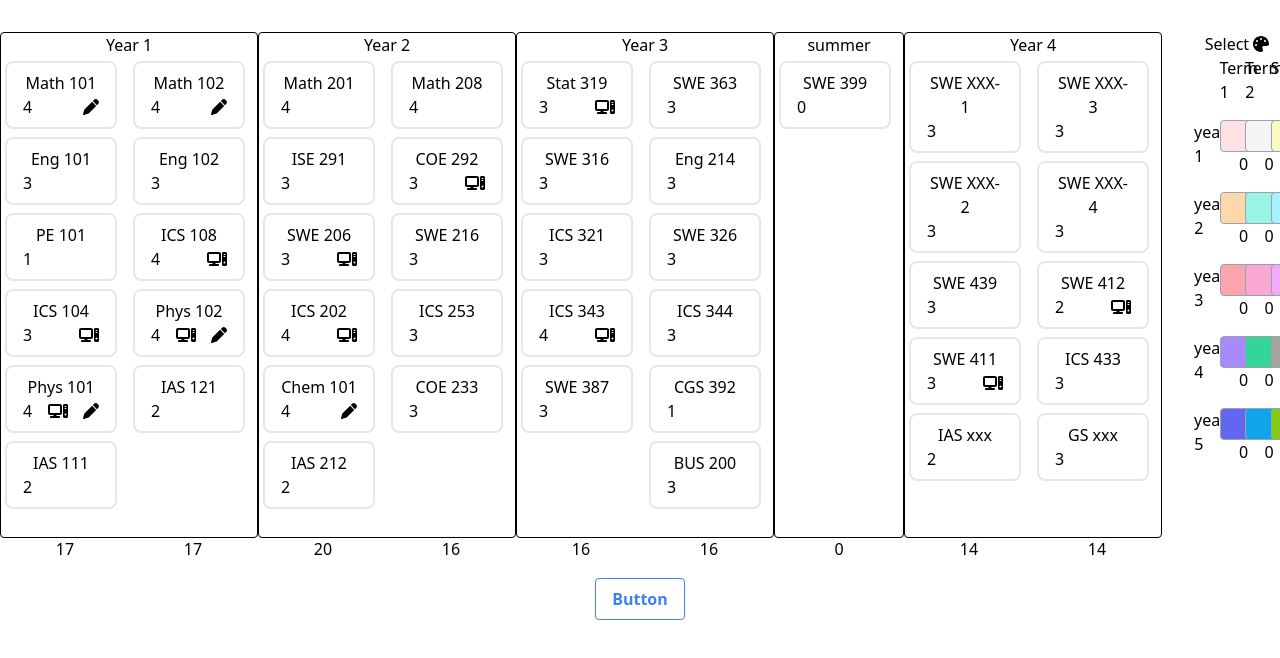
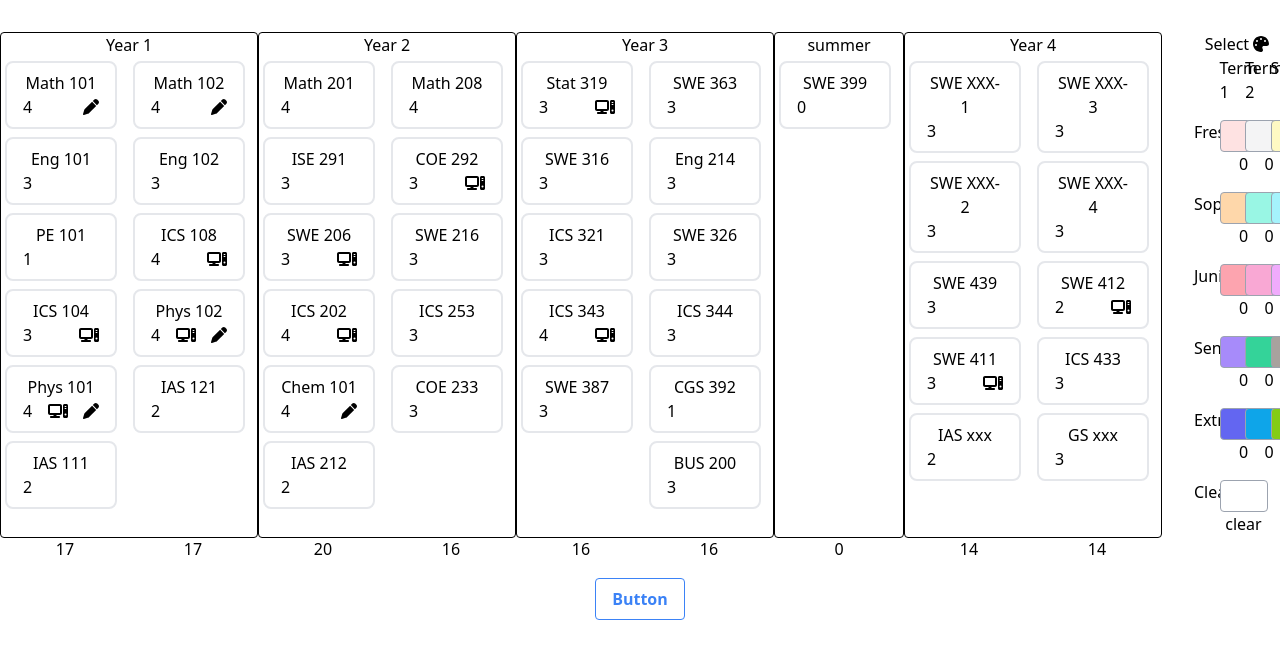
Before and after one commit to hussain-alsayedali/Plan-Maker, a React (Vite) app: page / in a window 1280 px wide. Shown: the top 658 px of the page. Built offline with nearby package versions, Linux system fonts and the light colour scheme.

Commit message:
clear button added , functionality needed

```diff
--- a/src/ColorPalette.jsx
+++ b/src/ColorPalette.jsx
@@ -21,6 +21,16 @@ for (let i = 0; i < 5; i++) {
 // console.log("meow ", colors[0]);
 export default function ColorPalette(props) {
   let colorBlocks = {};
+  let clearBlock = (
+    <ColorBlock
+      hours="clear"
+      bgColor="white"
+      selected={props.currentTerm === "clear"}
+      handleChange={() => props.handleChange("clear")}
+      id="clear"
+      key="clear"
+    />
+  );
 
   for (let i = 0; i < colorsKeys.length; i++) {
     let currentArrayBlocks = [];
@@ -59,19 +69,21 @@ export default function ColorPalette(props) {
         <h3 className="text-center">Term 1</h3>
         <h3 className="text-center">Term 2</h3>
         <h3 className="text-center">Summer</h3>
-        <h3 className="text-center">year 1</h3>
+        <h3 className="text-center">Freshman</h3>
         {colorBlocks[0]}
 
-        <h3 className="text-center">year 2</h3>
+        <h3 className="text-center">Sophmore</h3>
         {colorBlocks[1]}
-        <h3 className="text-center">year 3</h3>
+        <h3 className="text-center">Junior</h3>
         {colorBlocks[2]}
 
-        <h3 className="text-center">year 4</h3>
+        <h3 className="text-center">Senior</h3>
         {colorBlocks[3]}
 
-        <h3 className="text-center">year 5</h3>
+        <h3 className="text-center">Extra</h3>
         {colorBlocks[4]}
+        <h3 className="text-center">Clear</h3>
+        <div className="col-span-3">{clearBlock}</div>
       </div>
     </div>
   );
--- a/src/Plan.jsx
+++ b/src/Plan.jsx
@@ -72,7 +72,7 @@ export default function Plan() {
   function addCourse(courseName, credits, preRequisite) {
     console.log("clicked seletc", selectedTerm);
     // if no term is selected then exit the function
-    if (!selectedTerm) {
+    if (!selectedTerm || selectedTerm === "clear") {
       return;
     }
 
```
